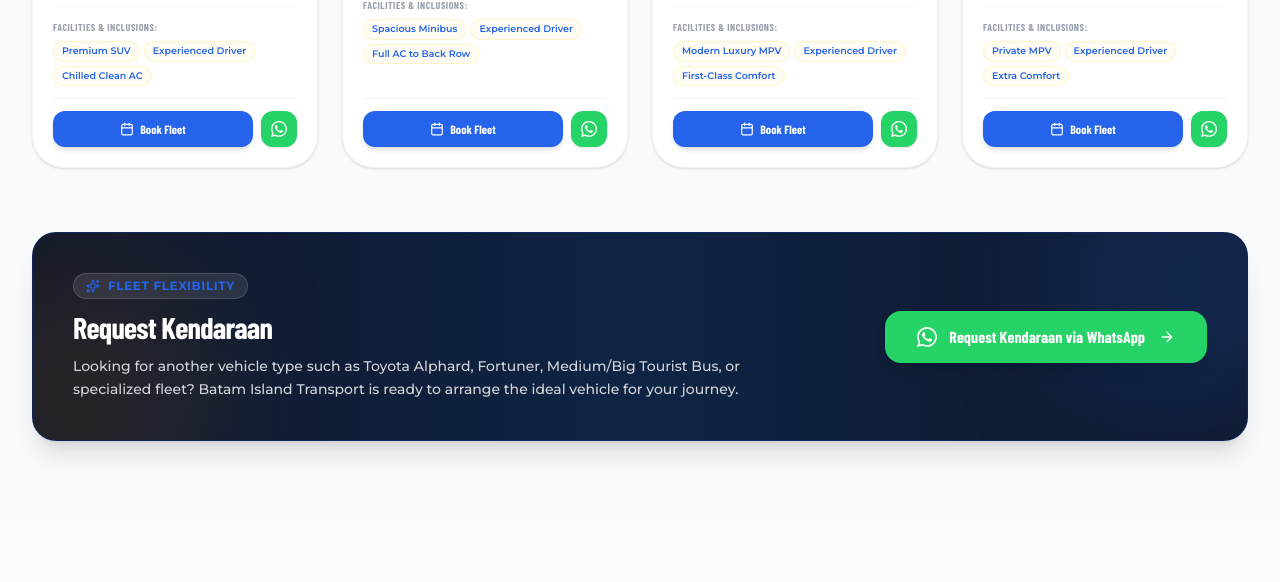
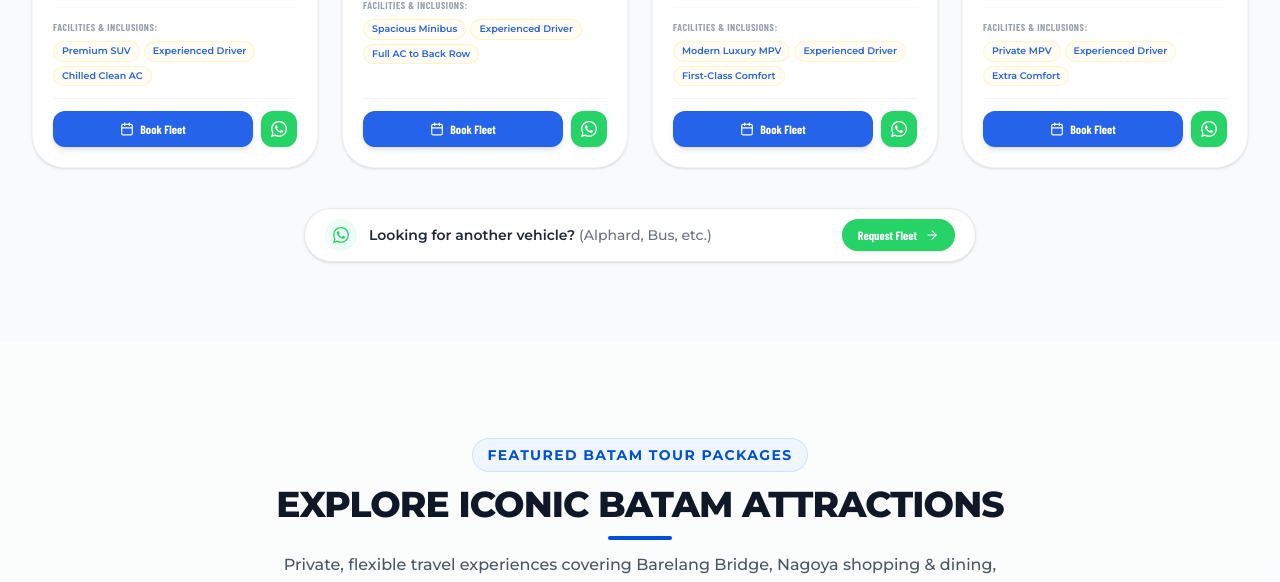
Before and after one commit to Reggyzul/batam-island-transport, a React (Vite) app: page / in a window 1280 px wide. Shown: the part 1475-2057 px from the top of the page. Built offline with nearby package versions, Linux system fonts and the light colour scheme; a web font is replaced by a local one.

Commit message:
style: simplify request fleet bar and display in English with direct WhatsApp trigger

```diff
--- a/src/components/CarList.tsx
+++ b/src/components/CarList.tsx
@@ -2,7 +2,7 @@ import React, { useState } from 'react';
 import { CARS } from '../data/cars';
 import { Car } from '../types';
 import { motion } from 'motion/react';
-import { Calendar, Users, Settings, MapPin, ChevronDown, Star, Sparkles, ArrowRight } from 'lucide-react';
+import { Calendar, Users, Settings, MapPin, ChevronDown, Star, ArrowRight } from 'lucide-react';
 import { TRANSLATIONS } from '../utils/translations';
 import { DEFAULT_WA_NUMBER } from '../utils/whatsapp';
 
@@ -25,11 +25,9 @@ export default function CarList({ onSelectCar, lang, limit, onViewMore }: CarLis
     window.open(`https://api.whatsapp.com/send?phone=${waNumber}&text=${encodeURIComponent(message)}`, '_blank', 'noreferrer');
   };
 
-  const handleRequestKendaraanWA = () => {
+  const handleRequestFleetWA = () => {
     const waNumber = DEFAULT_WA_NUMBER;
-    const message = lang === 'EN'
-      ? `Halo Batam Island Transport, saya ingin melakukan *Request Kendaraan* khusus untuk perjalanan di Batam. Mohon informasi pilihan unit dan penawarannya.`
-      : `Halo Batam Island Transport, saya ingin melakukan *Request Kendaraan* untuk kebutuhan perjalanan di Batam. Mohon informasi pilihan unit yang tersedia dan penawarannya.`;
+    const message = `Hello Batam Island Transport, I would like to request a custom vehicle / fleet (such as Alphard, Bus, Fortuner, or other unit) for our journey in Batam. Please provide information on unit availability and rates.`;
     window.open(`https://api.whatsapp.com/send?phone=${waNumber}&text=${encodeURIComponent(message)}`, '_blank', 'noreferrer');
   };
 
@@ -184,46 +182,38 @@ export default function CarList({ onSelectCar, lang, limit, onViewMore }: CarLis
           </div>
         )}
 
-        {/* Request Kendaraan Section directly below Armada */}
+        {/* Simple Request Fleet Bar (in English) */}
         <motion.div
-          initial={{ opacity: 0, y: 20 }}
+          initial={{ opacity: 0, y: 15 }}
           whileInView={{ opacity: 1, y: 0 }}
           viewport={{ once: true }}
-          transition={{ duration: 0.5, delay: 0.15 }}
-          className="mt-12 sm:mt-16 relative overflow-hidden rounded-3xl bg-gradient-to-r from-slate-900 via-[#0f2444] to-slate-900 text-white p-6 sm:p-8 md:p-10 border border-blue-800/30 shadow-xl"
-          id="request-kendaraan-section"
+          transition={{ duration: 0.4 }}
+          className="mt-10 max-w-2xl mx-auto"
+          id="request-fleet-bar"
         >
-          {/* Subtle glowing ambient lights */}
-          <div className="absolute -top-24 -right-24 w-72 h-72 bg-blue-500/15 rounded-full blur-3xl pointer-events-none" />
-          <div className="absolute -bottom-24 -left-24 w-72 h-72 bg-amber-500/10 rounded-full blur-3xl pointer-events-none" />
-
-          <div className="relative z-10 flex flex-col md:flex-row items-center justify-between gap-6 text-center md:text-left">
-            <div className="space-y-2.5 max-w-2xl">
-              <div className="inline-flex items-center gap-2 px-3 py-1 rounded-full bg-white/10 backdrop-blur-sm border border-white/15 text-luxury-gold text-xs font-bold tracking-wider uppercase">
-                <Sparkles className="w-3.5 h-3.5 text-luxury-gold" />
-                <span>{t.cars_request_tag}</span>
+          <div
+            onClick={handleRequestFleetWA}
+            className="bg-white border border-gray-200/90 hover:border-[#25D366] rounded-2xl sm:rounded-full px-5 py-3 sm:py-2.5 shadow-sm hover:shadow-md transition-all duration-300 flex flex-col sm:flex-row items-center justify-between gap-3.5 cursor-pointer group"
+          >
+            <div className="flex items-center gap-3 text-center sm:text-left">
+              <div className="w-8 h-8 rounded-full bg-emerald-50 text-[#25D366] flex items-center justify-center shrink-0 group-hover:scale-110 transition-transform">
+                <svg className="w-4 h-4 fill-current" viewBox="0 0 24 24">
+                  <path d="M.057 24l1.687-6.163c-1.041-1.804-1.588-3.849-1.587-5.946.003-6.556 5.338-11.891 11.893-11.891 3.181.001 6.167 1.24 8.413 3.488 2.245 2.248 3.481 5.236 3.48 8.414-.003 6.557-5.338 11.892-11.893 11.892-1.99-.001-3.951-.5-5.688-1.448l-6.305 1.654zm6.597-3.807c1.676.995 3.276 1.591 5.392 1.592 5.448 0 9.886-4.434 9.889-9.885.002-5.462-4.415-9.89-9.881-9.892-5.452 0-9.887 4.434-9.889 9.884-.001 2.225.651 3.891 1.746 5.634l-.999 3.648 3.742-.981zm11.387-5.464c-.074-.124-.272-.198-.57-.347-.297-.149-1.758-.868-2.031-.967-.272-.099-.47-.149-.669.149-.198.297-.768.967-.941 1.165-.173.198-.347.223-.644.074-.297-.149-1.255-.462-2.39-1.475-.883-.788-1.48-1.761-1.653-2.059-.173-.297-.018-.458.13-.606.134-.133.297-.347.446-.521.151-.172.2-.296.3-.495.099-.198.05-.372-.025-.521-.075-.148-.669-1.611-.916-2.206-.242-.579-.487-.501-.669-.51l-.57-.01c-.198 0-.52.074-.792.372s-1.04 1.016-1.04 2.479 1.065 2.876 1.213 3.074c.149.198 2.095 3.2 5.076 4.487.709.306 1.263.489 1.694.626.712.226 1.36.194 1.872.118.571-.085 1.758-.719 2.006-1.413.248-.695.248-1.29.173-1.414z"/>
+                </svg>
               </div>
-              <h3 className="font-display font-extrabold text-2xl sm:text-3xl text-white tracking-tight">
-                {t.cars_request_title}
-              </h3>
-              <p className="font-sans text-gray-300 text-xs sm:text-sm leading-relaxed">
-                {t.cars_request_desc}
-              </p>
+              <span className="text-sm font-semibold text-gray-800">
+                Looking for another vehicle? <span className="text-gray-500 font-normal text-xs sm:text-sm">(Alphard, Bus, etc.)</span>
+              </span>
             </div>
 
-            <div className="shrink-0 w-full md:w-auto">
-              <button
-                onClick={handleRequestKendaraanWA}
-                className="w-full md:w-auto inline-flex items-center justify-center gap-3 bg-[#25D366] hover:bg-[#20ba5a] text-white font-display font-bold text-sm sm:text-base py-3.5 px-8 rounded-2xl shadow-lg hover:shadow-green-500/25 hover:scale-[1.02] active:scale-[0.98] transition-all duration-300 cursor-pointer group"
-                id="request-kendaraan-wa-btn"
-              >
-                <svg className="w-5 h-5 fill-current shrink-0 group-hover:rotate-12 transition-transform duration-300" viewBox="0 0 24 24">
-                  <path d="M.057 24l1.687-6.163c-1.041-1.804-1.588-3.849-1.587-5.946.003-6.556 5.338-11.891 11.893-11.891 3.181.001 6.167 1.24 8.413 3.488 2.245 2.248 3.481 5.236 3.48 8.414-.003 6.557-5.338 11.892-11.893 11.892-1.99-.001-3.951-.5-5.688-1.448l-6.305 1.654zm6.597-3.807c1.676.995 3.276 1.591 5.392 1.592 5.448 0 9.886-4.434 9.889-9.885.002-5.462-4.415-9.89-9.881-9.892-5.452 0-9.887 4.434-9.889 9.884-.001 2.225.651 3.891 1.746 5.634l-.999 3.648 3.742-.981zm11.387-5.464c-.074-.124-.272-.198-.57-.347-.297-.149-1.758-.868-2.031-.967-.272-.099-.47-.149-.669.149-.198.297-.768.967-.941 1.165-.173.198-.347.223-.644.074-.297-.149-1.255-.462-2.39-1.475-.883-.788-1.48-1.761-1.653-2.059-.173-.297-.018-.458.13-.606.134-.133.297-.347.446-.521.151-.172.2-.296.3-.495.099-.198.05-.372-.025-.521-.075-.148-.669-1.611-.916-2.206-.242-.579-.487-.501-.669-.51l-.57-.01c-.198 0-.52.074-.792.372s-1.04 1.016-1.04 2.479 1.065 2.876 1.213 3.074c.149.198 2.095 3.2 5.076 4.487.709.306 1.263.489 1.694.626.712.226 1.36.194 1.872.118.571-.085 1.758-.719 2.006-1.413.248-.695.248-1.29.173-1.414z"/>
-                </svg>
-                <span>{t.cars_request_btn}</span>
-                <ArrowRight className="w-4 h-4 ml-0.5 group-hover:translate-x-1 transition-transform duration-300" />
-              </button>
-            </div>
+            <button
+              type="button"
+              className="w-full sm:w-auto inline-flex items-center justify-center gap-2 bg-[#25D366] group-hover:bg-[#20ba5a] text-white font-display font-bold text-xs py-2 px-4 rounded-full shadow-sm transition-all duration-200 shrink-0 cursor-pointer"
+              id="request-fleet-wa-btn"
+            >
+              <span>Request Fleet</span>
+              <ArrowRight className="w-3.5 h-3.5 group-hover:translate-x-0.5 transition-transform" />
+            </button>
           </div>
         </motion.div>
 
```
